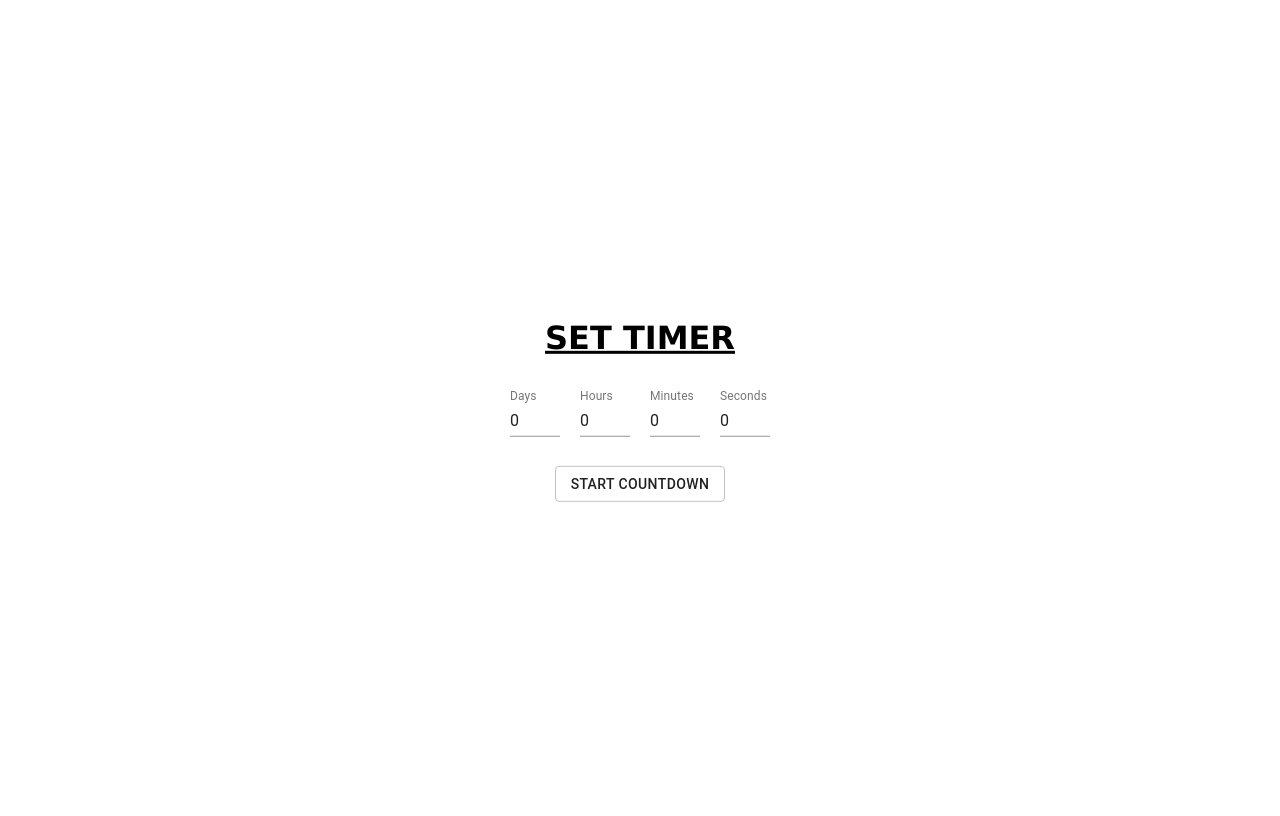
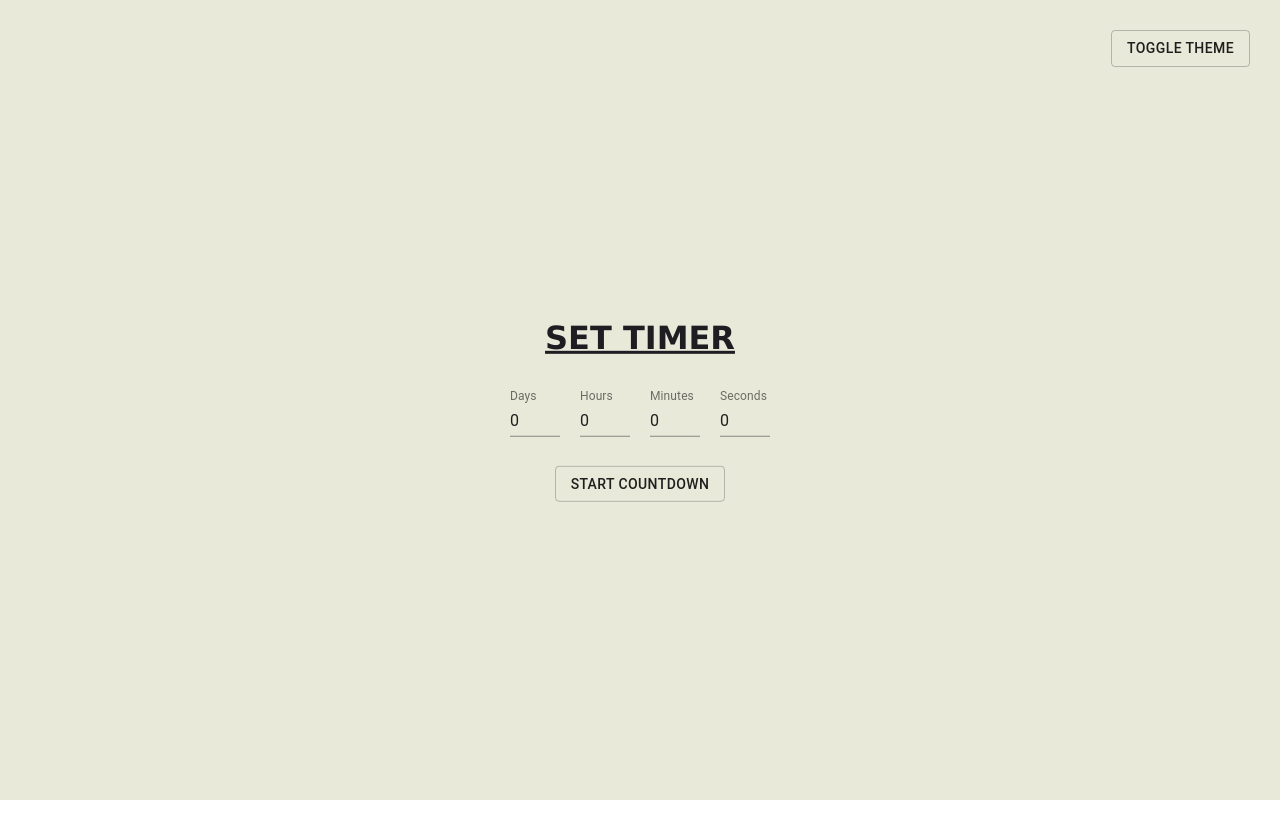
Before and after one commit to AwrenNuit/countdown-timer, a React (Create React App) app: page / in a window 1280 px wide. Built offline with nearby package versions, Linux system fonts and the light colour scheme.

Commit message:
added theme toggle button, does not work for Material-UI elements

```diff
--- a/src/components/App/App.css
+++ b/src/components/App/App.css
@@ -1,6 +1,7 @@
 body{
   height: 100vh;
   font-family: Verdana, Geneva, sans-serif;
+  margin: 0;
 }
 
 h1 {
@@ -26,3 +27,17 @@ h1 {
 .countdown {
   font-size: 4em;
 }
+
+.dark-mode {
+  height: 100vh;
+  width: 100vw;
+  background-color: rgb(29, 29, 34);
+  color: rgb(233, 233, 218);
+}
+
+.light-mode {
+  height: 100vh;
+  width: 100vw;
+  background-color: rgb(233, 233, 218);
+  color: rgb(29, 29, 34);
+}
--- a/src/components/App/App.js
+++ b/src/components/App/App.js
@@ -2,16 +2,14 @@ import React from 'react';
 import './App.css';
 import {HashRouter as Router, Route} from 'react-router-dom';
 import TimerForm from '../TimerForm/TimerForm';
-import Timer from '../TImer/Timer';
+import Timer from '../Timer/Timer';
 
 function App() {
   return (
-    <div className="App">
       <Router>
         <Route exact path="/" component={TimerForm} />
         <Route path="/timer" component={Timer} />
       </Router>
-    </div>
   );
 }
 
--- a/src/components/TImer/Timer.js
+++ b/src/components/TImer/Timer.js
@@ -2,6 +2,7 @@ import React, {Component} from 'react';
 import {connect} from 'react-redux';
 import {Link} from 'react-router-dom';
 import Button from '@material-ui/core/Button';
+import ThemeToggle from '../ThemeToggle/ThemeToggle';
 
 class Timer extends Component{
 
@@ -10,6 +11,7 @@ class Timer extends Component{
     hours: 0,
     minutes: 0,
     seconds: 0,
+    dark: false
   }
 
   UNSAFE_componentWillMount(){
@@ -18,6 +20,12 @@ class Timer extends Component{
 
   componentDidMount(){
     this.interval = setInterval(() => this.countdown(), 1000);
+  }
+
+  componentDidUpdate(prevProps){
+    if(this.props.theme !== prevProps.theme){
+      this.setState({dark: this.props.theme});
+    }
   }
 
   componentWillUnmount(){
@@ -96,6 +104,8 @@ class Timer extends Component{
 
   render(){
     return(
+      <div className={this.state.dark ? "dark-mode" : "light-mode"}>
+        <ThemeToggle />
         <div className="countdown-container">
           <div className="countdown">
             {this.state.days < 10 ? "0"+this.state.days : this.state.days}d:
@@ -109,12 +119,14 @@ class Timer extends Component{
           </Link>
 
         </div>
-    )
+      </div>
+    );
   }
 }
 
 const putReduxStateOnProps = (reduxState)=>({
-  reduxState: reduxState.setTimerReducer
+  reduxState: reduxState.setTimerReducer,
+  theme: reduxState.themeToggleReducer
 });
 
 export default connect(putReduxStateOnProps)(Timer);
--- /dev/null
+++ b/src/components/ThemeToggle/ThemeToggle.js
@@ -0,0 +1,20 @@
+import React, {Component} from 'react';
+import {connect} from 'react-redux';
+import Button from '@material-ui/core/Button';
+
+class ThemeToggle extends Component{
+
+  handleToggle = () => {
+    this.props.dispatch({type: `SET_THEME`});
+  }
+
+  render(){
+    return(
+      <>
+        <Button variant="outlined" onClick={this.handleToggle} style={{float:"right",margin:"30px"}}>Toggle Theme</Button>
+      </>
+    );
+  }
+}
+
+export default connect()(ThemeToggle);
--- a/src/components/TimerForm/TimerForm.js
+++ b/src/components/TimerForm/TimerForm.js
@@ -2,6 +2,7 @@ import React, {Component} from 'react';
 import {connect} from 'react-redux';
 import TextField from '@material-ui/core/TextField';
 import Button from '@material-ui/core/Button';
+import ThemeToggle from '../ThemeToggle/ThemeToggle';
 
 class TimerForm extends Component{
 
@@ -9,7 +10,14 @@ class TimerForm extends Component{
     days: 0,
     hours: 0,
     minutes: 0,
-    seconds: 0
+    seconds: 0,
+    dark: false
+  }
+
+  componentDidUpdate(prevProps){
+    if(this.props.theme !== prevProps.theme){
+      this.setState({dark: this.props.theme});
+    }
   }
 
   handleChange = (event, propName)=>{
@@ -43,6 +51,8 @@ class TimerForm extends Component{
 
   render(){
     return(
+      <div className={this.state.dark ? "dark-mode" : "light-mode"}>
+        <ThemeToggle />
         <div className="form">
           <h1>SET TIMER</h1>
           <form onSubmit={this.handleSubmit}>
@@ -86,8 +96,13 @@ class TimerForm extends Component{
 
           </form>
         </div>
-    )
+      </div>
+    );
   }
 }
 
-export default connect()(TimerForm);
+const putReduxStateOnProps = (reduxState)=>({
+  theme: reduxState.themeToggleReducer
+});
+
+export default connect(putReduxStateOnProps)(TimerForm);
--- a/src/index.js
+++ b/src/index.js
@@ -13,9 +13,17 @@ const setTimerReducer = (state=[], action) => {
   return state;
 }
 
+const themeToggleReducer = (state=false, action) => {
+  if(action.type === `SET_THEME`){
+    return !state;
+  }
+  return state;
+}
+
 const storeInstance = createStore(
   combineReducers({
-      setTimerReducer
+      setTimerReducer,
+      themeToggleReducer
 }),
   applyMiddleware(logger)
 )
```
Lines whose indentation alone changed are shown as unchanged.
